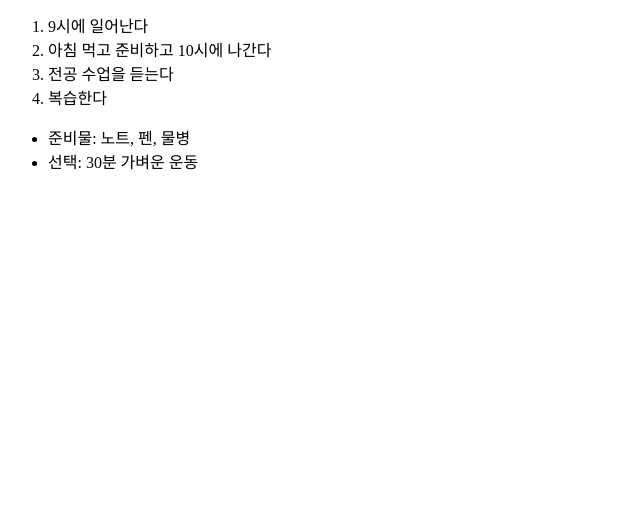
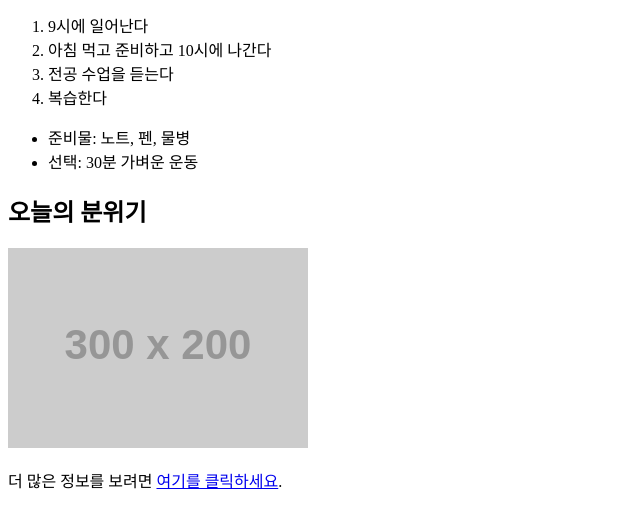
Before and after one commit to seoyoung1214/myplan, a plain HTML site: page index.html in a window 1280 px wide. Shown: the part 140-668 px from the top of the page, without its empty margins (0-640 px from the left). Drawn offline with Linux system fonts and the light colour scheme; placeholder pictures from the web are drawn by us.

Commit message:
Update index.html

```diff
--- a/index.html
+++ b/index.html
@@ -1,6 +1,9 @@
 <!DOCTYPE html>
 <html lang="ko">
-
+<head>
+  <meta charset="UTF-8">
+  <title>오늘의 계획</title>
+</head>
 <body>
   <h1>오늘의 계획</h1>
 
@@ -20,5 +23,16 @@
     <li>준비물: 노트, 펜, 물병</li>
     <li>선택: 30분 가벼운 운동</li>
   </ul>
+
+  <!-- 이미지 요소 추가 -->
+  <h2>오늘의 분위기</h2>
+  <img src="https://via.placeholder.com/300x200.png?text=My+Plan"
+       alt="오늘의 계획을 상징하는 이미지" width="300">
+
+  <!-- 하이퍼링크 추가 -->
+  <p>
+    더 많은 정보를 보려면
+    <a href="https://www.google.com" target="_blank">여기를 클릭하세요</a>.
+  </p>
 </body>
 </html>
```
